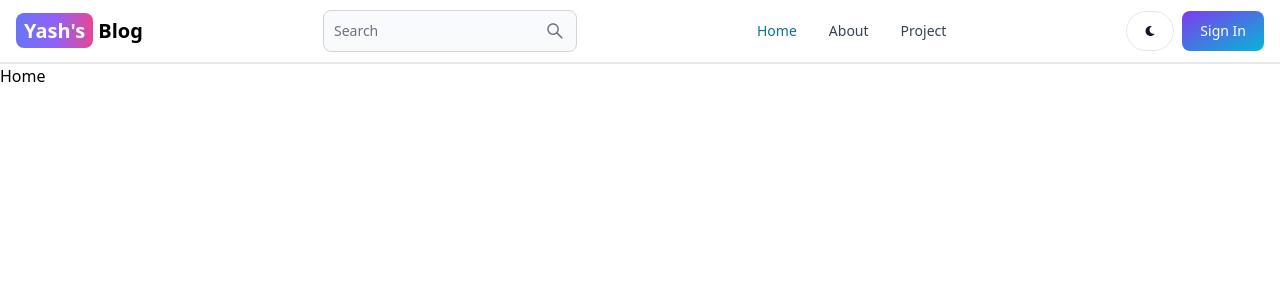
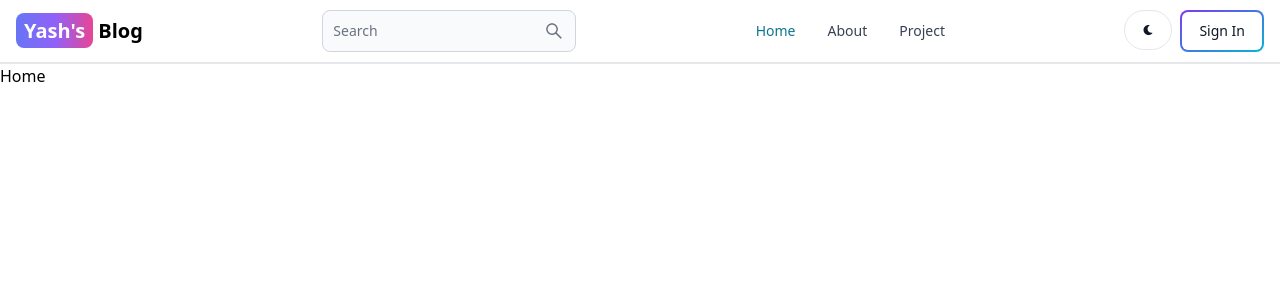
Before and after one commit to yashpotdar-py/blog-app-react, a React (Vite) app in the folder client/: page / in a window 1280 px wide. Shown: the top 300 px of the page. Built offline with nearby package versions, Linux system fonts and the light colour scheme.

Commit message:
Adding Outline to Button

```diff
--- a/client/src/components/Header/Header.jsx
+++ b/client/src/components/Header/Header.jsx
@@ -36,7 +36,7 @@ export default function Header() {
         </Button>
 
         <Link to="/sign-in">
-          <Button className="" gradientDuoTone="purpleToBlue">
+          <Button className="" gradientDuoTone="purpleToBlue" outline>
             Sign In
           </Button>
         </Link>
```
